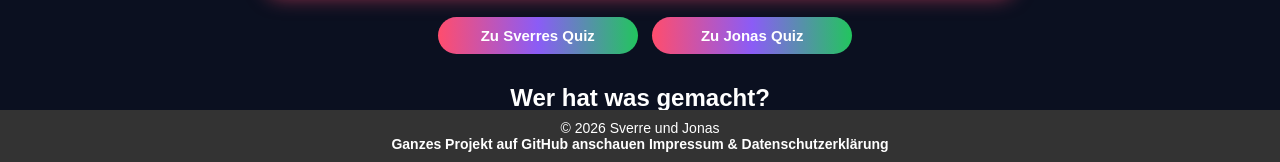
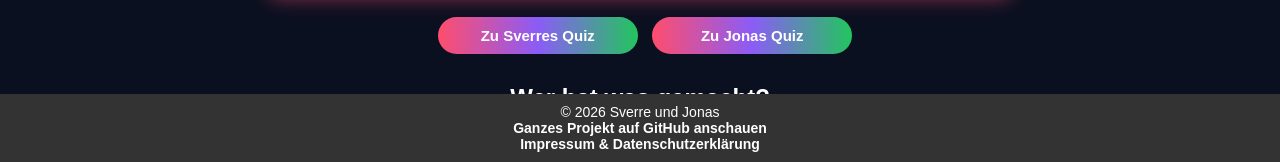
Before and after one commit to Jonaskar-64Bit/SverreundJonas, a plain HTML site: page index.html in a window 1280 px wide. Shown: the part 638-800 px from the top of the page. Drawn offline with Linux system fonts and the light colour scheme.

Commit message:
commit10

```diff
--- a/index.html
+++ b/index.html
@@ -41,7 +41,7 @@
 
         &copy; 2026 Sverre und Jonas <br>
                         <!--  Link zum kompletten Projekt  -->
-        <a href="https://github.com/Jonaskar-64Bit/SverreundJonas">Ganzes Projekt auf GitHub anschauen</a>
+        <a href="https://github.com/Jonaskar-64Bit/SverreundJonas">Ganzes Projekt auf GitHub anschauen</a> <br>
         <a href="legal.html">Impressum & Datenschutzerklärung</a>
 
     </footer>
```
